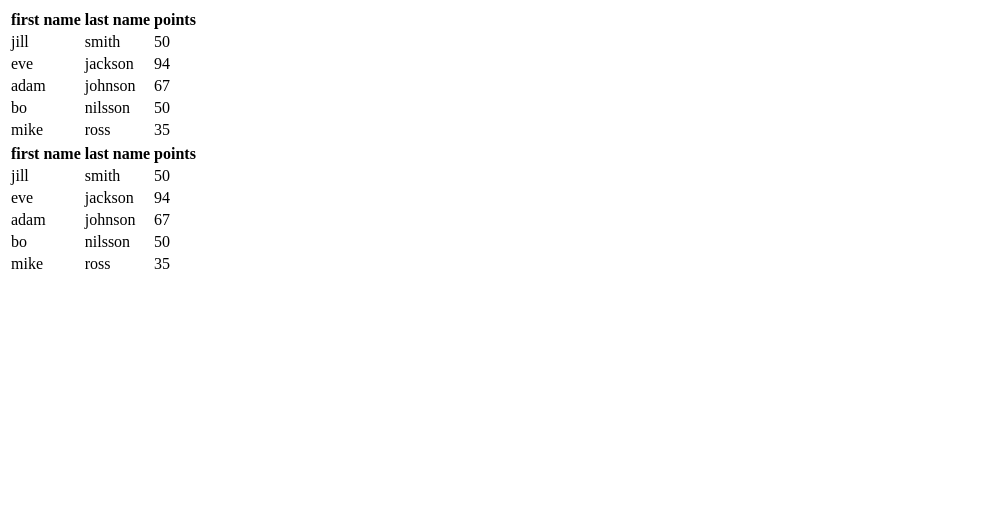
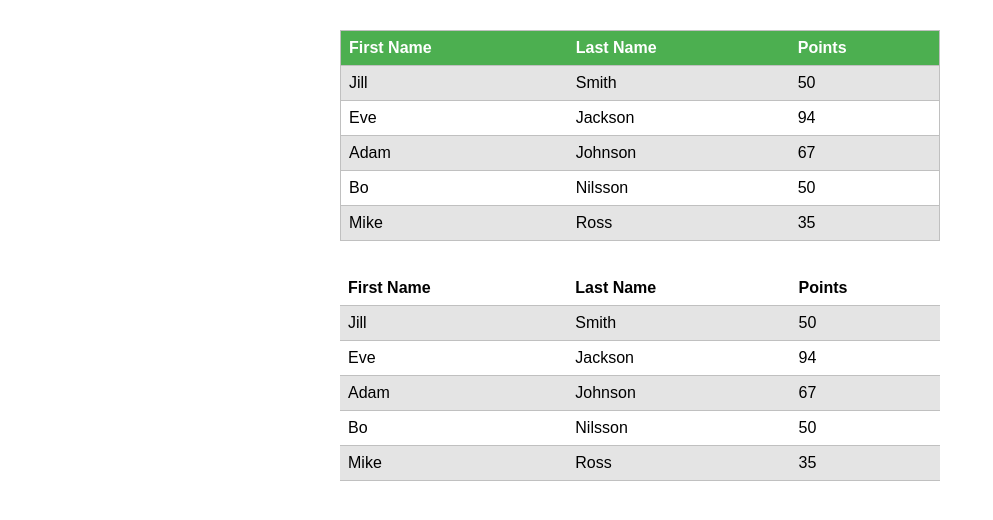
Before and after one commit to Lin-Ya/my-demo, a plain HTML site: page form.html in a window 1280 px wide. Shown: the whole page, without its empty margins (0-993 px from the left). Drawn offline with Linux system fonts and the light colour scheme.

Commit message:
update form.html

```diff
--- a/form.html
+++ b/form.html
@@ -3,10 +3,60 @@
 <head>
 	<meta charset="UTF-8">
 	<title>form</title>
+	<style>
+		body{
+			font-family: Arial;
+			font-size: 16px;
+		}
+		.theform{
+			width: 600px;
+			margin: 0 auto 0;
+			text-transform: capitalize;
+
+		}
+		.theform table{
+			margin-bottom: 30px;
+		}
+		.colorful{
+			margin-top: 30px;
+			width: 100%;
+			border: solid 1px #c0c0c0;
+			border-spacing: 0;
+			border-collapse: collapse;
+		}
+		.colorful th{
+			padding: 8px;
+			text-align: left;
+			color: #FFFFFF;
+			background: #4CAF50;
+		}
+		.colorful td{
+			padding: 8px;
+			border-top: 1px solid #c0c0c0;
+		}
+		.monochrome{
+			margin-top: 30px;
+			width: 100%;
+			border-spacing: 0;
+			border-collapse: collapse;
+		}
+		.monochrome th{
+			padding: 8px;
+			text-align: left;
+			border-bottom: solid 1px #c0c0c0;
+		}
+		.monochrome td{
+			padding: 8px;
+			border-bottom: solid 1px #c0c0c0;
+		}
+		.theform tr:nth-child(even){
+			background-color: #E4E4E4;
+		}
+	</style>
 </head>
 <body>
-	<div class="colorful">
-		<table>
+	<div class="theform">
+		<table class="colorful">
 			<tr>
 				<th>first name</th>
 				<th>last name</th>
@@ -38,9 +88,7 @@
 				<td>35</td>
 			</tr>
 		</table>
-	</div>
-		<div class="monochrome">
-		<table>
+		<table class="monochrome">
 			<tr>
 				<th>first name</th>
 				<th>last name</th>
```
Also changed, not shown: triangle.html (added, +77 -0 lines), 1.css (added).
